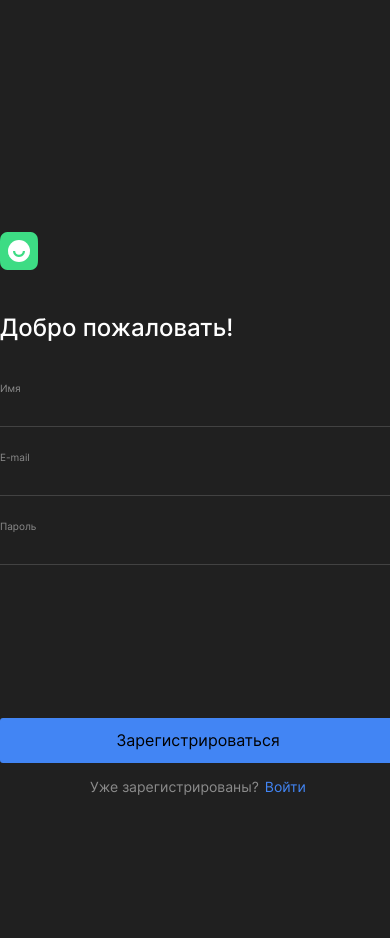
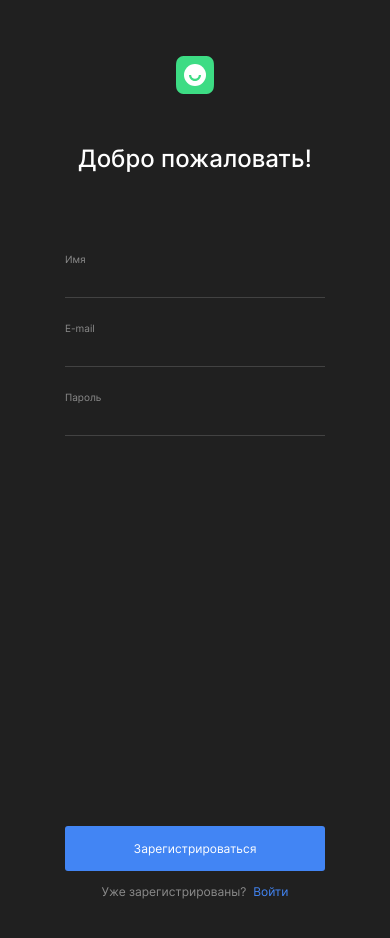
Before and after one commit to liliyamikhlina/movies-explorer-frontend, a React (Create React App) app: page /signup in a window 390 px wide. Shown: the top 938 px of the page. Built offline with nearby package versions, Linux system fonts and the light colour scheme; the HTML template or start-up script is replaced by a standard one.

Commit message:
add: @media 320: Profile, Auth, NotFound

```diff
--- a/src/components/App/App.css
+++ b/src/components/App/App.css
@@ -3,6 +3,9 @@
   text-align: center;
   background-color: #202020;
   max-width: 1280px;
+  display: flex;
+  flex-direction: column;
+  width: 100vw;
 }
 
 @media (max-width: 767px) {
--- a/src/components/App/App.jsx
+++ b/src/components/App/App.jsx
@@ -19,7 +19,7 @@ function App() {
           element={
             <>
               <Header main={true}
-              isLoggedIn={true} />
+              isLoggedIn={false} />
               <Main />
               <Footer />
             </>
--- a/src/components/Auth/Auth.css
+++ b/src/components/Auth/Auth.css
@@ -1,11 +1,18 @@
 .auth {
   margin: 0;
   padding: 70px 0;
+  align-self: center;
 }
 
 @media (max-width: 768px) {
   .auth {
-   padding: 232px 0;
+    padding: 232px 0;
+  }
+}
+
+@media (max-width: 430px) {
+  .auth {
+    padding: 56px 0 30px;
   }
 }
 
@@ -14,6 +21,17 @@
   padding: 0;
   width: 396px;
   text-align: left;
+  display: flex;
+  flex-direction: column;
+  justify-content: flex-start;
+}
+
+@media (max-width: 430px) {
+  .auth__box {
+    width: 260px;
+    margin: 0 30px;
+    height: 100vh;
+  }
 }
 
 .auth__logo {
@@ -24,6 +42,15 @@
   opacity: 1;
 }
 
+@media (max-width: 430px) {
+  .auth__logo-link {
+    display: flex;
+    align-self: center;
+    margin: 0;
+    padding: 0;
+  }
+}
+
 .auth__logo:hover {
   opacity: 0.8;
 }
@@ -31,16 +58,31 @@
 .auth__title {
   font-size: 24px;
   font-weight: 500;
-  line-height: 29px;
+  line-height: 29.05px;
   color: #ffffff;
   margin: 40px 0;
   padding: 0;
 }
 
+.auth__form {
+  margin: 0;
+  padding: 0;
+  height: 100%;
+  display: flex;
+  flex-direction: column;
+}
+
+@media (max-width: 430px) {
+  .auth__title {
+    margin: 50px 0 80px;
+    text-align: center;
+  }
+}
+
 .auth__input-box {
   margin: 0 0 24px;
   padding: 0;
-  width: 396px;
+  width: 100%;
   display: flex;
   flex-direction: column;
 }
@@ -105,6 +147,20 @@
   border-radius: 3px;
   border: none;
   opacity: 1;
+  color: #ffffff;
+  font-size: 14px;
+  font-weight: 500;
+  line-height: 16.94px;
+}
+
+@media (max-width: 430px) {
+  .auth__button {
+    margin-top: auto;
+    margin-bottom: 14px;
+    font-size: 12px;
+    font-weight: 400;
+    line-height: 14.52px;
+  }
 }
 
 .auth__button:hover {
@@ -119,12 +175,25 @@
   font-weight: 400;
   line-height: 16.94px;
   text-align: center;
-  color: #8B8B8B;
+  color: #8b8b8b;
+}
+
+@media (max-width: 430px) {
+  .auth__text {
+    font-size: 12px;
+    line-height: 14.52px;
+  }
 }
 
 .auth__link {
   margin: 0 0 0 6px;
-  color: #4285F4;
+  color: #4285f4;
+}
+
+@media (max-width: 430px) {
+  .auth__link {
+    margin-left: 7px;
+  }
 }
 
 .auth__link-box {
@@ -133,3 +202,9 @@
   display: flex;
   justify-content: center;
 }
+
+@media (max-width: 430px) {
+  .auth__link-box {
+    margin-top: auto;
+  }
+}
--- a/src/components/Auth/Auth.jsx
+++ b/src/components/Auth/Auth.jsx
@@ -6,11 +6,11 @@ function Auth({ register, title, button, text, linkTo, linkText }) {
   return (
     <section className="auth">
       <div className="auth__box">
-        <Link to="/">
+        <Link to="/" className="auth__logo-link">
           <img alt="Лого" src={logo} className="auth__logo" />
         </Link>
         <h2 className="auth__title">{title}</h2>
-        <form>
+        <form className="auth__form">
           {register && (
             <div className="auth__input-box">
               <label className="auth__input-label">Имя</label>
@@ -28,7 +28,7 @@ function Auth({ register, title, button, text, linkTo, linkText }) {
           <span className="auth__input-error auth__input-error_inactive">
             Что-то пошло не так...
           </span>
-          <button className="auth__button">{button}</button>
+          <button type="submit" className="auth__button">{button}</button>
         </form>
         <div className="auth__link-box">
           <p className="auth__text">{text}</p>
--- a/src/components/Header/Header.css
+++ b/src/components/Header/Header.css
@@ -6,6 +6,8 @@
   padding: 18px 70px;
   background-color: #202020;
   position: relative;
+  box-sizing: border-box;
+  width: 100%;
 }
 
 @media (max-width: 768px) {
--- a/src/components/NotFound/NotFound.css
+++ b/src/components/NotFound/NotFound.css
@@ -4,8 +4,14 @@
 }
 
 @media (max-width: 768px) {
-  .notfound{
+  .notfound {
    padding: 408px 0 222px;
+  }
+}
+
+@media (max-width: 430px) {
+  .notfound {
+   padding: 325px 0 30px;
   }
 }
 
@@ -19,9 +25,11 @@
   line-height: 169.43px;
 }
 
-.notfound__box {
-  margin: 0 auto;
-  padding: 0;
+@media (max-width: 430px) {
+  .notfound__title {
+   font-size: 80px;
+   line-height: 96.82px;
+  }
 }
 
 .notfound__text {
@@ -34,15 +42,29 @@
   text-align: center;
 }
 
+@media (max-width: 430px) {
+  .notfound__text {
+   font-size: 12px;
+   line-height: 14.52px;
+   margin: 10px 0 284px;
+  }
+}
+
 .notfound__link {
   margin: 0;
   padding: 0;
   color: #4285f4;
   font-size: 14px;
   font-weight: 400;
-  line-height: 17px;
-  letter-spacing: 0em;
+  line-height: 16.94px;
   text-align: center;
+}
+
+@media (max-width: 430px) {
+  .notfound__link {
+    font-size: 12px;
+    line-height: 14.52px;
+  }
 }
 
 .notfound__link {
--- a/src/components/Profile/Profile.css
+++ b/src/components/Profile/Profile.css
@@ -1,6 +1,5 @@
 .profile {
-  width: 100%;
-  margin: 74px 0 0;
+  margin: 74px auto 0;
   padding: 0 0 70px;
 }
 
@@ -10,10 +9,16 @@
   }
 }
 
+@media (max-width: 430px) {
+  .profile {
+    margin-top: 70px;
+  }
+}
+
 .profile__title {
   font-size: 24px;
   font-weight: 500;
-  line-height: 29px;
+  line-height: 29.05px;
   text-align: center;
   color: #ffffff;
   margin: 0 0 123px;
@@ -26,10 +31,23 @@
   }
 }
 
+@media (max-width: 430px) {
+  .profile__title {
+    margin-bottom: 80px;
+  }
+}
+
 .profile__box {
   margin: 0 auto;
   padding: 0;
   width: 410px;
+}
+
+@media (max-width: 430px) {
+  .profile__box {
+    margin: 0 30px;
+    width: 260px;
+  }
 }
 
 .profile__input-box {
@@ -52,7 +70,7 @@
   border: none;
   font-size: 11px;
   font-weight: 400;
-  line-height: 13px;
+  line-height: 13.31px;
   outline: none;
 }
 
@@ -60,7 +78,7 @@
   color: #ffffff;
   font-size: 11px;
   font-weight: 500;
-  line-height: 13px;
+  line-height: 13.31px;
   text-align: left;
 }
 
@@ -86,6 +104,14 @@
   }
 }
 
+@media (max-width: 430px) {
+  .profile__edit {
+    margin-top: 379px;
+    font-size: 12px;
+    line-height: 14.52px;
+  }
+}
+
 .profile__signout {
   margin: 0;
   padding: 0;
@@ -100,3 +126,11 @@
 .profile__signout:hover {
   opacity: 0.7;
 }
+
+@media (max-width: 430px) {
+  .profile__signout {
+    font-size: 12px;
+    line-height: 14.52px;
+    margin-bottom: 40px;
+  }
+}
--- a/src/components/Sidebar/Sidebar.css
+++ b/src/components/Sidebar/Sidebar.css
@@ -42,7 +42,7 @@
 
 @media (max-width: 520px) {
   .sidebar {
-    width: 100%;
+    width: 100vw;
   }
 }
 
--- a/src/index.css
+++ b/src/index.css
@@ -2,6 +2,7 @@
 @import url(./fonts/fonts.css);
 
 body {
+  width: 100%;
   margin: 0;
   padding: 0;
   display: flex;
```
